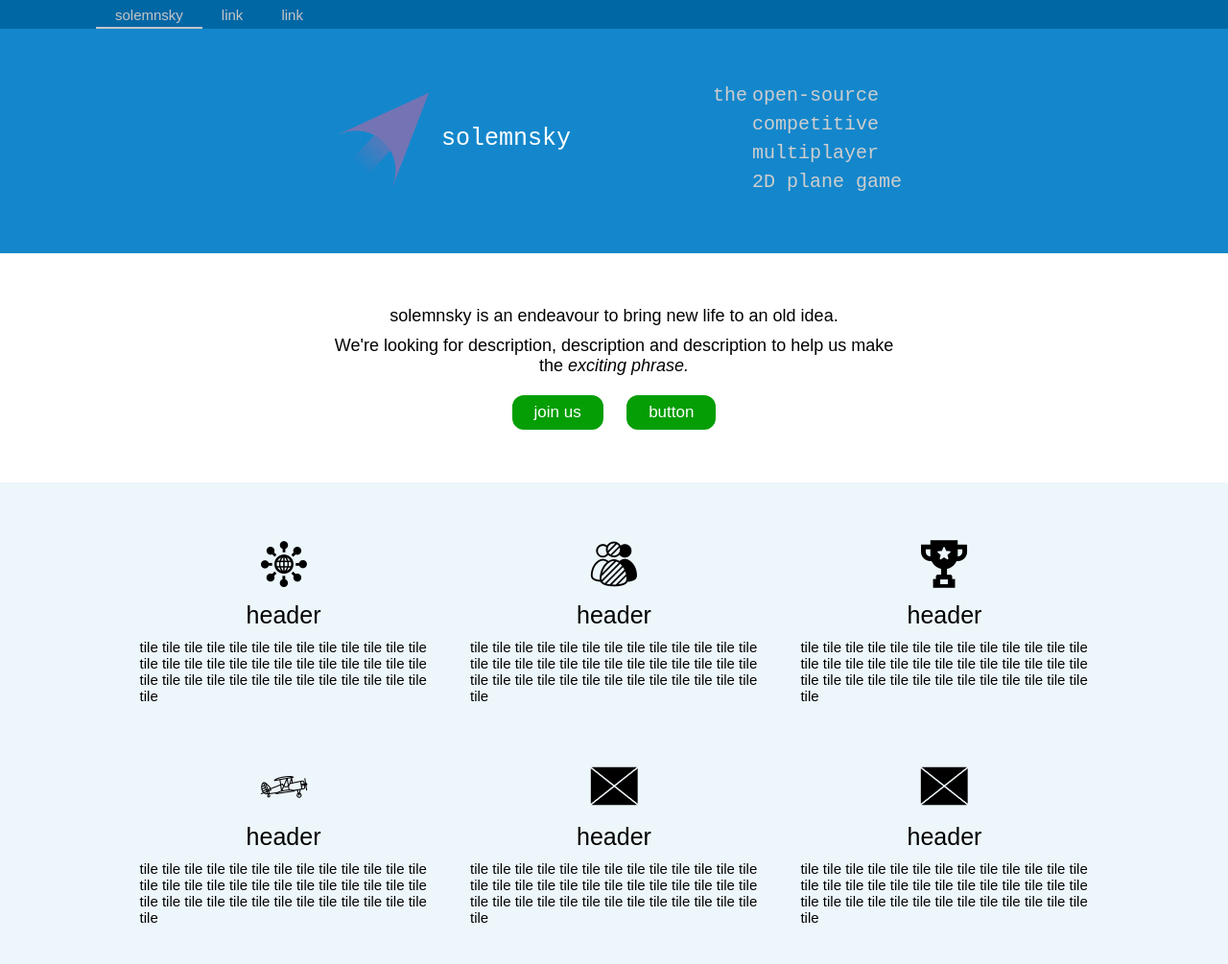
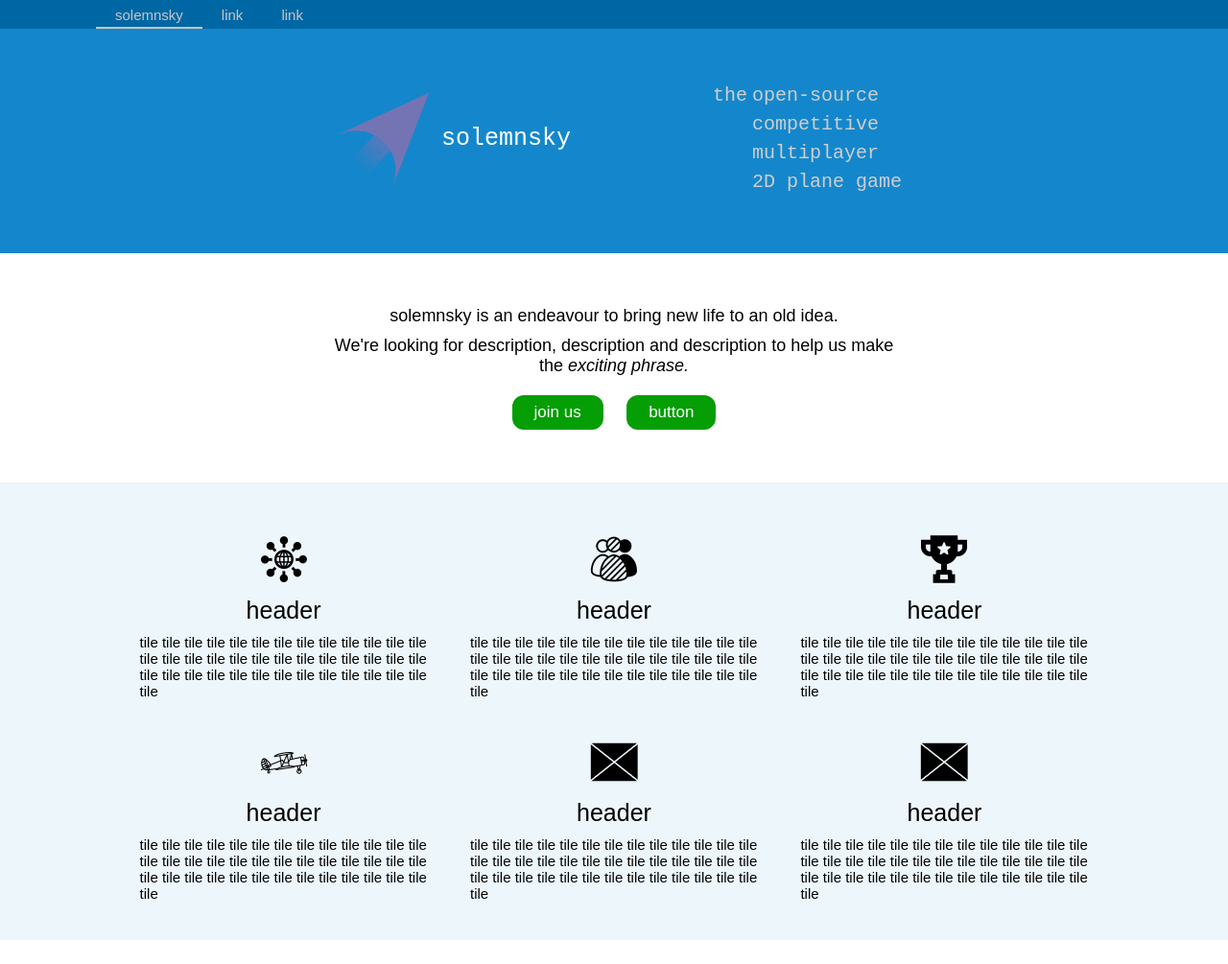
Before and after one commit to solemnsky/solemnsky.github.io, a Jekyll site: the page built from index.html, in a window 1280 px wide. Shown: the whole page at 96% size. Built offline with Jekyll 4.4.1, drawn with Linux system fonts in a browser that asks for light colours; after the commit the page ends 980 px from its top, so only the background shows below that.

Commit message:
even better visual rythm

```diff
--- a/css/main.scss
+++ b/css/main.scss
@@ -153,7 +153,7 @@ div#description {
 }
 
 div#tiles {
-  padding-top: 40px;
+  padding-top: $padding-rythm;
   background-color: #edf6fa;
   text-align: center;
   overflow: hidden;
@@ -165,6 +165,7 @@ div#tiles-inner {
 
   div.tile {
     margin: 20px;
+    margin-top: 0;
     margin-bottom: 40px;
     display: inline-block;
     width: 300px;
```
